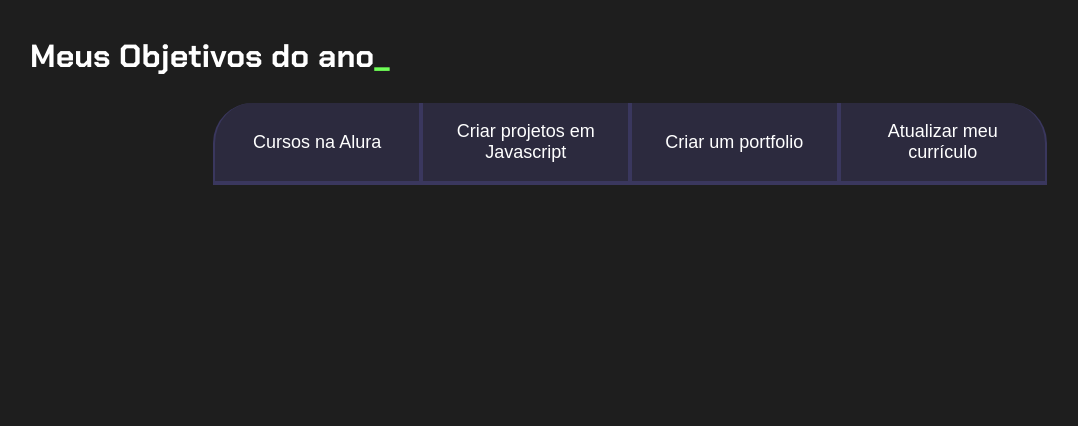
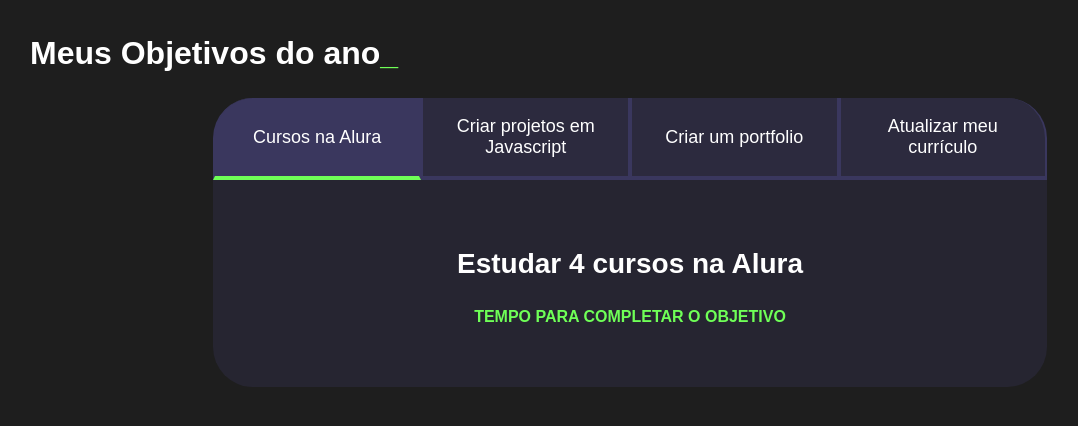
Before and after one commit to Shaihferreira/PROJETO-DE-VIDA, a plain HTML site: page index.html in a window 1280 px wide. Both pictures are taken after a click on the button "Cursos na Alura". Shown: the whole page, without its empty margins (10-1088 px from the left). Drawn offline with Linux system fonts and the light colour scheme.

Commit message:
Add files via upload

```diff
--- a/index.html
+++ b/index.html
@@ -1,22 +1,41 @@
 <!DOCTYPE html>
 <html lang="pt-br">
-
 <head>
     <meta charset="UTF-8">
     <meta name="viewport" content="width=device-width, initial-scale=1.0">
     <title>Meus objetivos do ano</title>
     <link rel="stylesheet" href="style.css">
 </head>
-
 <body>
     <section class="conteudo-principal">
         <h2 class="titulo-principal">Meus Objetivos do ano<span>_</span></h2>
+        <div class="conteudo">
         <div class="botoes">
-            <button class="botao">Cursos na Alura</button>
+            <button class="botao ativo">Cursos na Alura</button>
             <button class="botao">Criar projetos em Javascript</button>
             <button class="botao">Criar um portfolio</button>
             <button class="botao">Atualizar meu currículo</button>
         </div>
+        <div class="abas-textos">
+            <div class="aba-conteudo ativo">
+                <h3 class="aba-conteudo-titulo-principal">Estudar 4 cursos na Alura</h3>
+                <h4 class="aba-conteudo-titulo-secundario">Tempo para completar o objetivo</h4>
+            </div>
+            <div class="aba-conteudo">
+                <h3 class="aba-conteudo-titulo-principal">Criar 5 projetos em Javascript</h3>
+                <h4 class="aba-conteudo-titulo-secundario">Tempo para completar o objetivo</h4>
+            </div>
+            <div class="aba-conteudo">
+                <h3 class="aba-conteudo-titulo-principal">Criar um portfolio com os meus 3 melhores projetos</h3>
+                <h4 class="aba-conteudo-titulo-secundario">Tempo para completar o objetivo</h4>
+            </div>
+            <div class="aba-conteudo">
+                <h3 class="aba-conteudo-titulo-principal">Atualizar meu curriculo com os certificados da Alura</h3>
+                <h4 class="aba-conteudo-titulo-secundario">Tempo para completar o objetivo</h4>
+            </div>
+        </div>
+    </div>
     </section>
+    <script src="main.js"></script>
 </body>
 </html>
--- /dev/null
+++ b/main.js
@@ -0,0 +1,12 @@
+const botoes = document.querySelectorAll(".botao");
+
+for(let i=0;i <botoes.length;i++){
+    botoes[i].onclick = function(){
+
+        for(let j=0;j<botoes.length;j++){
+            botoes[j].classList.remove("ativo");
+        }
+
+        botoes[i].classList.add("ativo");
+    }
+}
--- a/style.css
+++ b/style.css
@@ -1,5 +1,3 @@
-@import url('https://fonts.googleapis.com/css2?family=Chakra+Petch:wght@400;700&display=swap');
-
 :root {
     --cor-de-fundo: #1E1E1E;
     --verde: #6FFF57;
@@ -36,8 +34,9 @@ body {
     color: var(--verde);
 }
 
+
 .botao {
-    font-family: "Crakra Petch", sans-serif;
+    font-family: 'Chakra Petch', sans-serif;
     background-color: var(--botao-inativo);
     color: var(--branco);
     display: flex;
@@ -60,6 +59,34 @@ body {
     display: block;
 }
 
+.botao.ativo{
+    background-color: var(--botao-ativo);
+    border-bottom: 4px solid var(--verde);
+}
+
+.abas-textos{
+    background-color: var(--texto-fundo);
+    padding: 40px;
+    border-radius: 0 0 40px 40px;
+}
+.aba-conteudo.ativo{
+    display:block;
+}
+
+.aba-conteudo{
+    display: none;
+}
+
+.aba-conteudo-titulo-principal{
+    font-size: 28px;
+    text-align: center;
+}
+.aba-conteudo-titulo-secundario{
+    text-align: center;
+    color: var(--verde);
+    text-transform: uppercase;
+}
+
 
 @media screen and (min-width: 768px) {
     .botoes {
```
